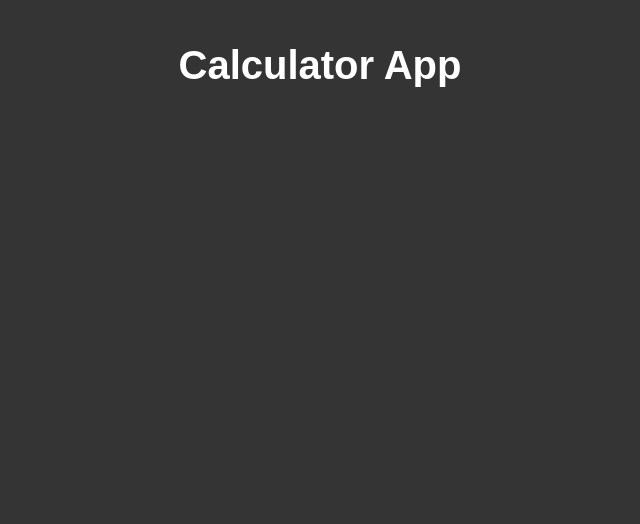
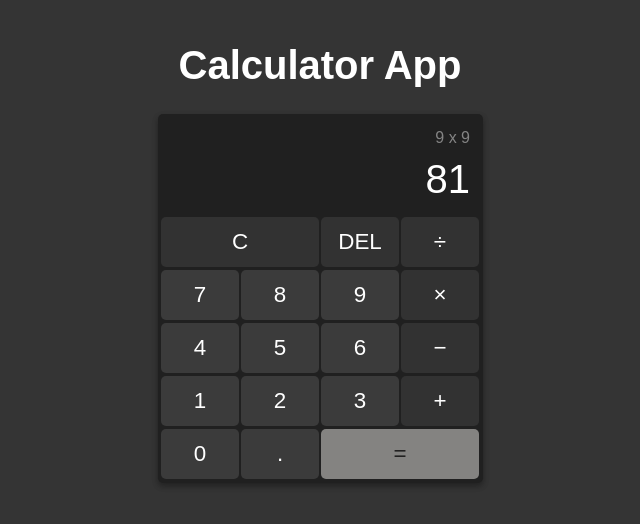
Before and after one commit to Johnnysbers/calculator-app, a website built with Vite: page index.html in a window 1280 px wide. Shown: the whole page, without its empty margins (320-960 px from the left). Built offline with nearby package versions, Linux system fonts and the light colour scheme.

Commit message:
Create template and config styles

```diff
--- a/main.js
+++ b/main.js
@@ -1,7 +1,7 @@
 import 'normalize.css';
 import './style.css';
 
-import { calculatorApp } from './src/calculator/calculator-app';
+import { CalculatorApp } from './src/calculator/calculator-app';
 
 document.querySelector('#app').innerHTML = `
   <h1>Calculator App</h1>
@@ -10,4 +10,4 @@ document.querySelector('#app').innerHTML = `
 
 const element = document.querySelector('.calc-container');
 
-calculatorApp(element);
+CalculatorApp(element);
--- a/src/calculator/calculator-app.js
+++ b/src/calculator/calculator-app.js
@@ -1,7 +1,9 @@
+import { renderTemplate } from './presentation/render-template/render-template';
+
 /**
  *
  * @param {HTMLDivElement} element
  */
-export const calculatorApp = (element) => {
-    console.log('calculator');
+export const CalculatorApp = (element) => {
+    renderTemplate(element);
 }
--- /dev/null
+++ b/src/calculator/presentation/render-template/render-template.css
@@ -0,0 +1,78 @@
+.calc-template {
+    display: grid;
+    justify-content: center;
+    align-content: center;
+    grid-template-columns: repeat(4, 80px);
+    grid-template-rows: minmax(100px, auto) repeat(5, 53px);
+    background-color: #202020;
+    width: 325px;
+    height: 369px;
+    margin: 0 auto;
+    border-radius: 5px;
+    box-shadow: rgba(0, 0, 0, 0.16) 0px 3px 6px, rgba(0, 0, 0, 0.23) 0px 3px 6px;
+    user-select: none;
+}
+
+.calc-template>button {
+    cursor: pointer;
+    font-size: 1.4rem;
+    border: 0;
+    border-radius: 5px;
+    outline: none;
+    background-color: #323232;
+    color: #fff;
+    margin: 1.15px;
+}
+
+.span-two {
+    grid-column: span 2;
+}
+
+.output {
+    grid-column: 1 / -1;
+    display: flex;
+    align-items: flex-end;
+    justify-content: space-around;
+    flex-direction: column;
+    padding: 10px;
+    word-wrap: break-word;
+    word-break: break-all;
+}
+
+.output .prev-op {
+    color: rgba(166, 166, 166, .75);
+    font-size: 1rem;
+}
+
+.output .current-op {
+    color: #fff;
+    font-size: 2.5rem;
+    user-select: text;
+}
+
+.op {
+    background-color: #323232;
+    color: #fff;
+}
+
+.calc-template .number {
+    background-color: #3b3b3b;
+    color: #fff;
+}
+
+.calc-template .equal {
+    background-color: #848381;
+    color: #222121;
+}
+
+.op:hover {
+    background-color: #3b3b3b;
+}
+
+.number:hover {
+    background-color: #323232;
+}
+
+.equal:hover {
+    background-color: #797877;
+}
--- /dev/null
+++ b/src/calculator/presentation/render-template/render-template.html
@@ -0,0 +1,22 @@
+<div class="output">
+    <div class="prev-op">9 x 9</div>
+    <div class="current-op">81</div>
+</div>
+<button class="span-two op">C</button>
+<button class="op">DEL</button>
+<button class="op">&#247;</button>
+<button class="number">7</button>
+<button class="number">8</button>
+<button class="number">9</button>
+<button class="op">&#215;</button>
+<button class="number">4</button>
+<button class="number">5</button>
+<button class="number">6</button>
+<button class="op">&#8722;</button>
+<button class="number">1</button>
+<button class="number">2</button>
+<button class="number">3</button>
+<button class="op">&#43;</button>
+<button class="number">0</button>
+<button class="number">.</button>
+<button class="span-two equal">&#61;</button>
--- /dev/null
+++ b/src/calculator/presentation/render-template/render-template.js
@@ -0,0 +1,17 @@
+import './render-template.css';
+
+import templateHtml from './render-template.html?raw';
+
+let template;
+
+/**
+ *
+ * @param {HTMLDivElement} element
+ */
+export const renderTemplate = (element) => {
+    template = document.createElement('div');
+    template.innerHTML = templateHtml;
+    template.className = 'calc-template';
+
+    element.append(template);
+}
--- a/style.css
+++ b/style.css
@@ -1,5 +1,11 @@
+*,
+*::before,
+*::after {
+  box-sizing: border-box;
+  font-family: Arial, Helvetica, sans-serif;
+}
+
 body {
-  font-family: Arial, Helvetica, sans-serif;
   background-color: #343434;
 }
 
@@ -7,16 +13,11 @@ h1 {
   color: #fff;
   font-size: 2.5em;
   line-height: 1.1;
-  /* text-shadow: -1px 0 black, 0 1px black, 1px 0 black, 0 -1px black; */
-}
-
-.calculator-app {
-  border: 2px solid black;
+  text-align: center;
 }
 
 #app {
   max-width: 1280px;
   margin: 0 auto;
   padding: 1rem;
-  text-align: center;
 }
```
